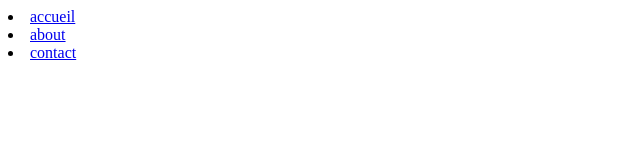
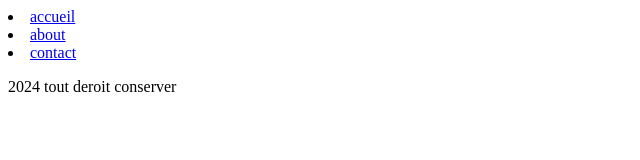
Before and after one commit to azizhajlaoui/site-web, a plain HTML site: page index.html in a window 1280 px wide. Shown: the whole page, without its empty margins (0-640 px from the left). Drawn offline with Linux system fonts and the light colour scheme.

Commit message:
modification du pied dans la branch prencipal

```diff
--- a/index.html
+++ b/index.html
@@ -19,5 +19,9 @@
         </li>
     </lu>
     </nav>
+
+    <footer>
+        <p>2024 tout deroit conserver</p>
+    </footer>
 </body>
 </html>
```
